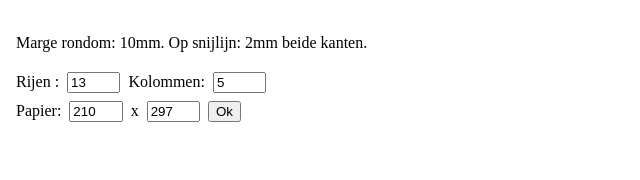
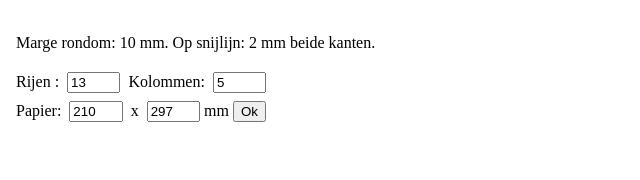
Before and after one commit to pieterD7/barpdf, a PHP site: page /html.php in a window 1280 px wide. Shown: the top 180 px of the page, without its empty margins (0-640 px from the left). Run offline with PHP 8.4, Linux system fonts and the light colour scheme.

Commit message:
Changed texts ui

```diff
--- a/src/html.php
+++ b/src/html.php
@@ -190,12 +190,12 @@ function close()
 <link href='styles.css' type='text/css' rel='stylesheet'/>
 <body>
 <div class='noprint'>
-	<p><br/>Marge rondom: 10mm. Op snijlijn: 2mm beide kanten.</p>
+	<p><br/>Marge rondom: 10 mm. Op snijlijn: 2 mm beide kanten.</p>
 	<form action='?'>
 	Rijen : <input type='number' name='rows' value='<?php echo $rows;?>'>
 	Kolommen: <input type='number' name='columns' value='<?php echo $columns;?>'><br/>
 	Papier: <input type='number' name='width' value='<?php echo $width;?>'> x
-	<input type='number' name='height' value='<?php echo $height;?>'>
+	<input type='number' name='height' value='<?php echo $height;?>'>mm
 	<input type="submit" value='Ok'>
 	</form>
 </div>
```
